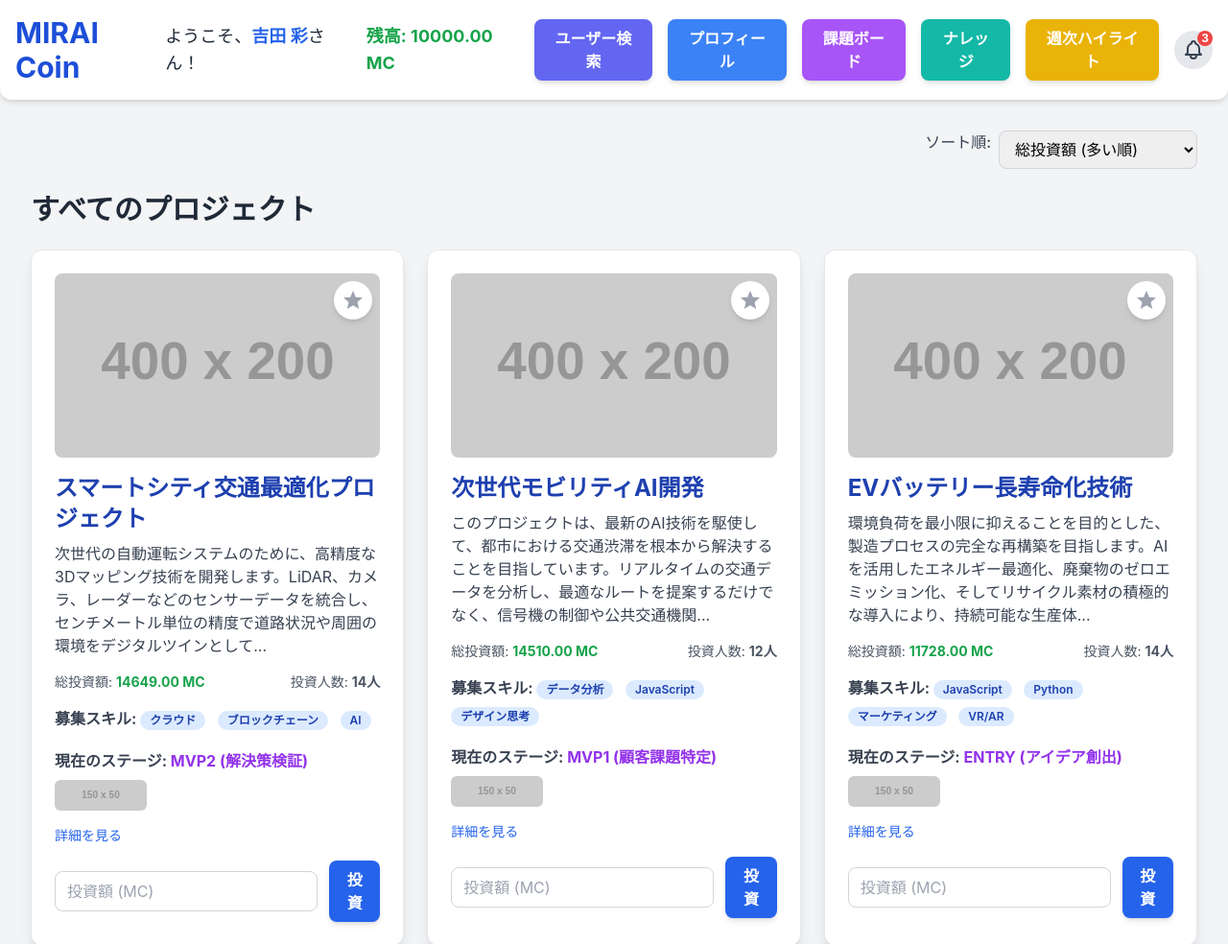
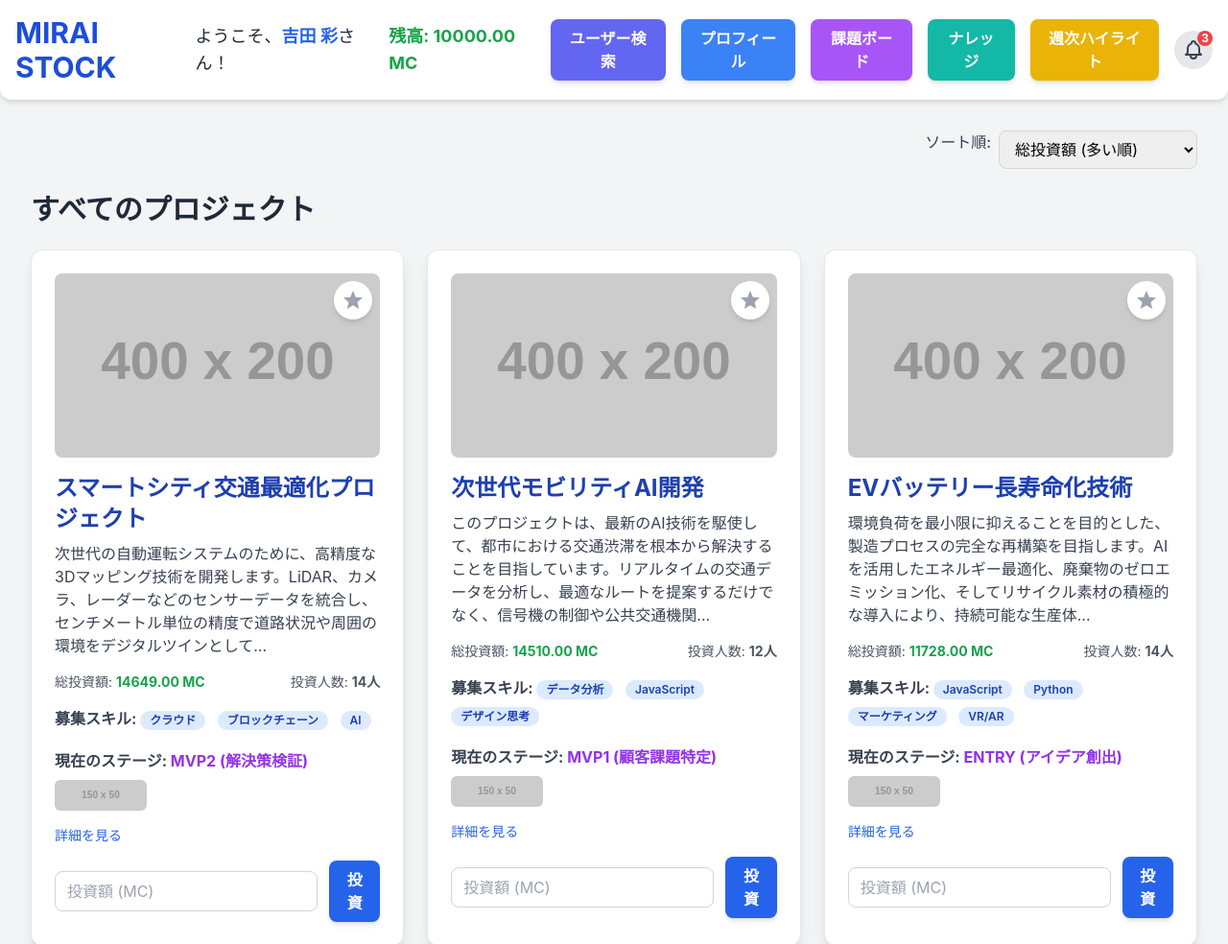
Before and after one commit to JardinDelConejo/mirai-coin, a plain HTML site: page index.html in a window 1280 px wide. Shown: the top 984 px of the page at 96% size. Drawn offline with nearby package versions, Linux system fonts and the light colour scheme; placeholder pictures from the web are drawn by us.

Commit message:
Update index.html

```diff
--- a/index.html
+++ b/index.html
@@ -29,7 +29,7 @@
 </head>
 <body class="min-h-screen bg-gray-100">
     <header class="bg-white shadow-md p-4 flex justify-between items-center rounded-b-xl">
-        <h1 id="home-button" class="text-3xl font-bold text-blue-700" style="cursor: pointer;">MIRAI Coin</h1>
+        <h1 id="home-button" class="text-3xl font-bold text-blue-700" style="cursor: pointer;">MIRAI STOCK</h1>
         <div id="user-info" class="flex items-center space-x-4">
             </div>
     </header>
```
